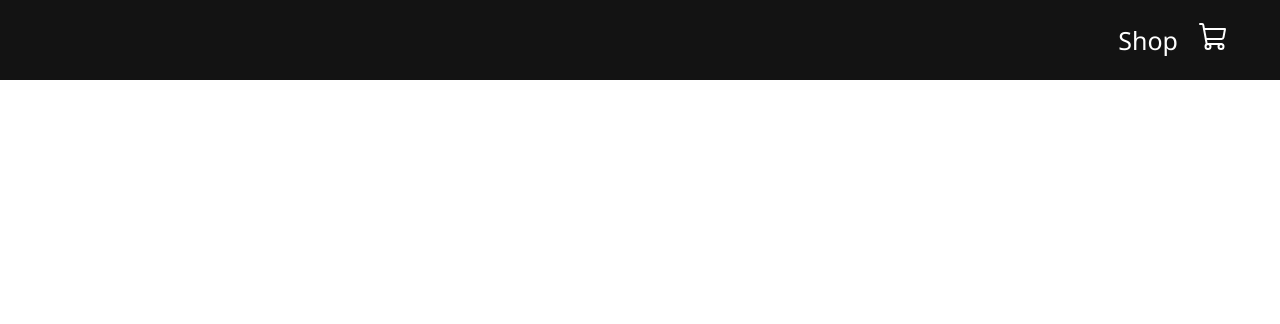
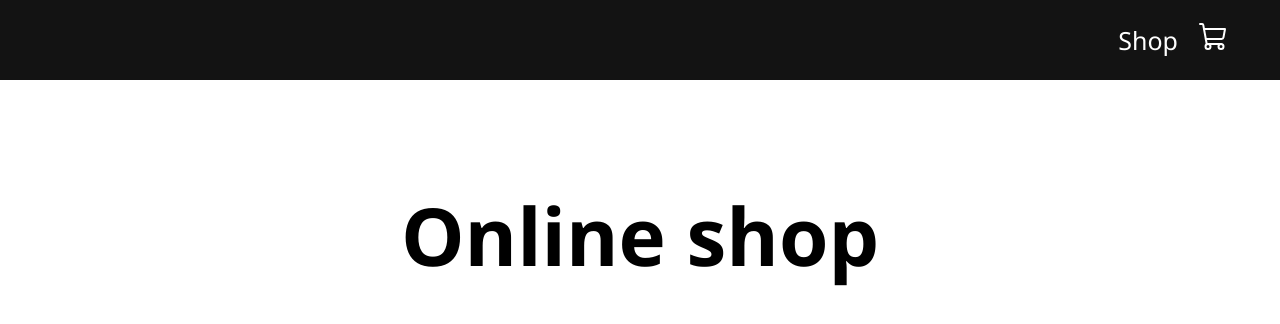
Before and after one commit to zample23/online-shop, a React (Create React App) app: page / in a window 1280 px wide. Shown: the top 324 px of the page. Built offline with nearby package versions, Linux system fonts and the light colour scheme.

Commit message:
Carcass done

```diff
--- a/src/App.js
+++ b/src/App.js
@@ -1,6 +1,8 @@
 import './App.css';
 import { BrowserRouter as Router, Routes, Route } from 'react-router-dom';
 import { Navbar } from './components/navbar';
+import { Shop } from './pages/shop/shop';
+import { Cart } from './pages/cart/cart';
 
 function App() {
   return (
@@ -8,8 +10,8 @@ function App() {
       <Router>
         <Navbar />
         <Routes>
-          <Route path="/" />
-          <Route path="/cart" />
+          <Route path="/" element={<Shop />} />
+          <Route path="/cart" element={<Cart />} />
         </Routes>
       </Router>
     </div>
--- a/src/components/navbar.jsx
+++ b/src/components/navbar.jsx
@@ -1,6 +1,7 @@
-import './navbar.css';
 import { Link } from 'react-router-dom';
 import { ShoppingCart } from 'phosphor-react';
+
+import './navbar.css';
 
 export const Navbar = () => {
   return (
--- a/src/pages/cart/cart.jsx
+++ b/src/pages/cart/cart.jsx
@@ -1,4 +1,5 @@
 import './cart.css';
+
 export const Cart = () => {
-  return <div className="cart"></div>;
+  return <div className="cart">Cart</div>;
 };
--- a/src/pages/shop/shop.jsx
+++ b/src/pages/shop/shop.jsx
@@ -1,5 +1,11 @@
 import './shop.css';
 
 export const Shop = () => {
-  return <div className="shop"></div>;
+  return (
+    <div className="shop">
+      <div className="shopTitle">
+        <h1>Online shop</h1>
+      </div>
+    </div>
+  );
 };
```
Also changed, not shown: src/products.js (+15 -15 lines), 1 other file (tests, documents, lock files or other folders).
